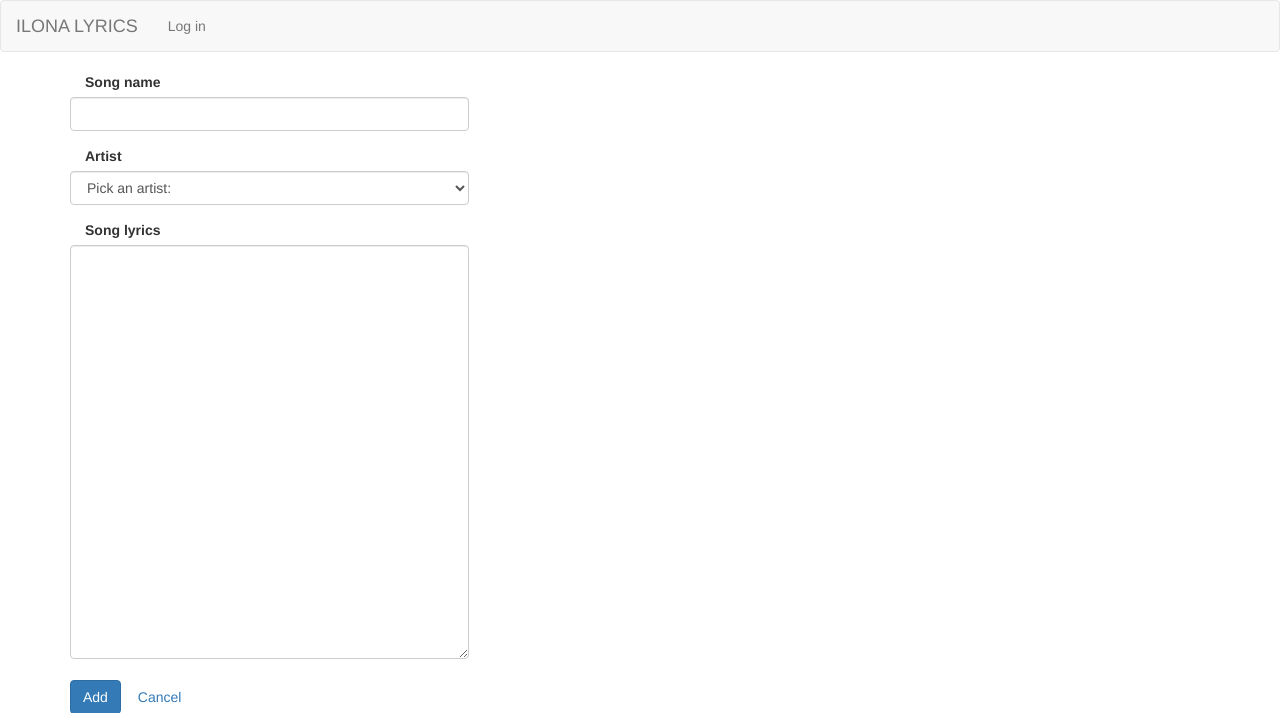
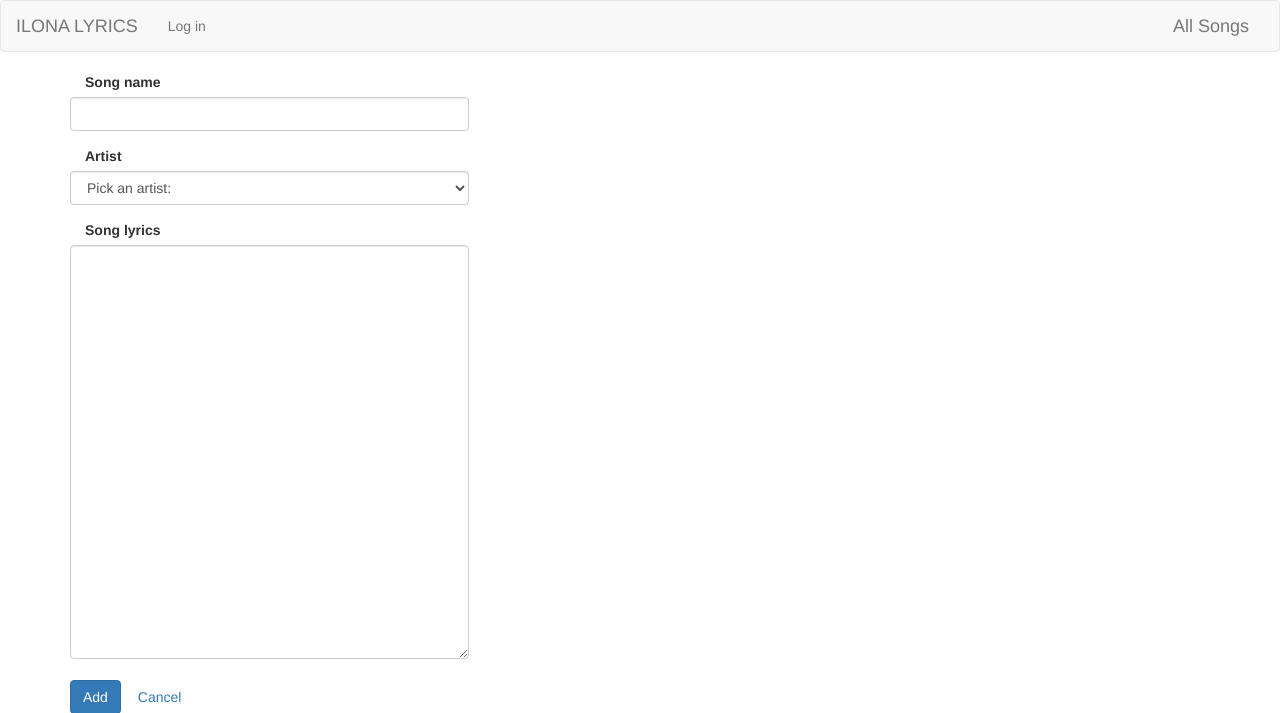
Before and after one commit to forever-Agriculture/lyrics_site, a Django app: page /song/add/ in a window 1280 px wide. Shown: the top 713 px of the page. Run offline with Django 3.2, Linux system fonts and the light colour scheme; data that the repository does not hold is empty; parts of the project's set-up code (start-up, migrations or seed data) failed here and were passed over; some libraries are stand-ins or nearby versions.

Commit message:
final registration2

```diff
--- a/src/website/templates/base.html
+++ b/src/website/templates/base.html
@@ -40,6 +40,7 @@
                 <a href="{% url "artist_add"%}" class="navbar-brand navbar-right">{% trans "Add Artist" %}</a>
                 {% else %}
                 <a href="{% url "users:auth_login" %}" class="navbar-text navbar-left">{% trans "Log in" %}</a>
+                <a href="{% url "search" %}" class="navbar-brand navbar-right">{% trans "All Songs" %}</a>
                 <!--<a href="{% url "users:registration_register" %}" class="navbar-text navbar-left">{% trans "Sign in" %}</a>-->
                 {% endif %}
             </div><!-- /.navbar-collapse -->
```
